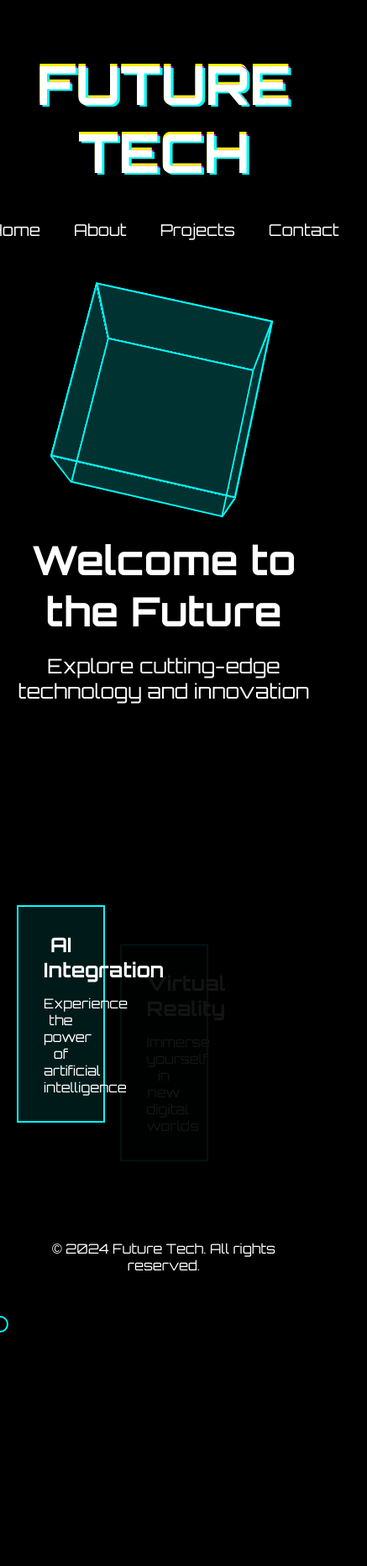
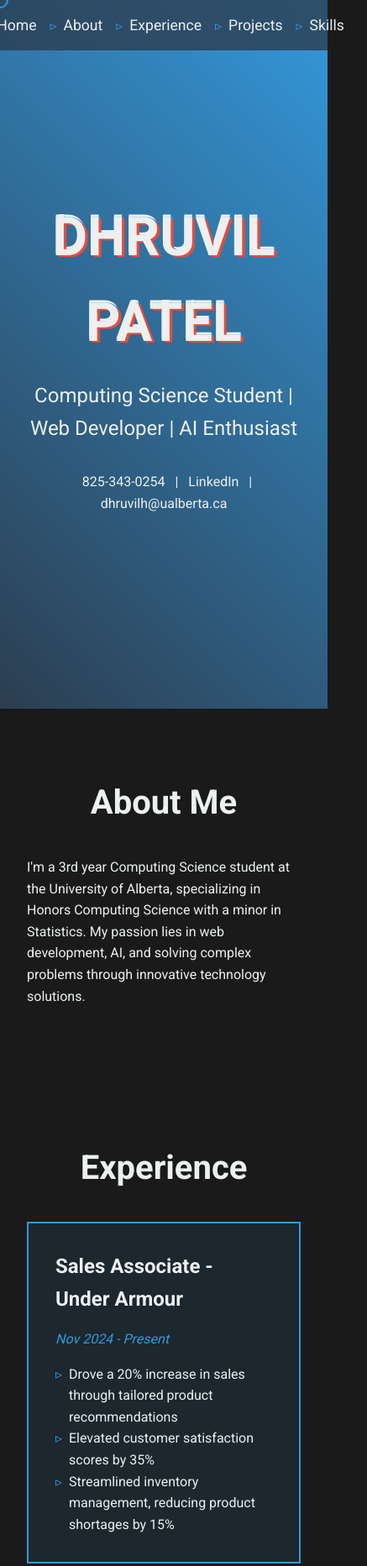
Before and after one commit to dhruveeel/dhruveeel.github.io, a plain HTML site: page index.html in a window 390 px wide. Shown: the top 1865 px of the page at 84% size, 437 px wide, since content can reach past the window. Before the commit the page ends 1577 px from the top, so only its background shows below. Drawn offline with nearby package versions, Linux system fonts and the light colour scheme.

Commit message:
portfolio update

```diff
--- a/index.html
+++ b/index.html
@@ -3,58 +3,132 @@
 <head>
     <meta charset="UTF-8">
     <meta name="viewport" content="width=device-width, initial-scale=1.0">
-    <title>Futuristic Animated Website</title>
+    <title>Dhruvil Patel - Portfolio</title>
     <link rel="stylesheet" href="styles.css">
+    <script src="https://cdnjs.cloudflare.com/ajax/libs/gsap/3.9.1/gsap.min.js"></script>
+    <script src="https://cdnjs.cloudflare.com/ajax/libs/gsap/3.9.1/ScrollTrigger.min.js"></script>
 </head>
 <body>
-    <div class="container">
+    <div class="cursor"></div>
     <header>
-            <h1 class="glitch" data-text="FUTURE TECH">FUTURE TECH</h1>
-        </header>
         <nav>
             <ul>
-                <li><a href="#" class="nav-link">Home</a></li>
-                <li><a href="#" class="nav-link">About</a></li>
-                <li><a href="#" class="nav-link">Projects</a></li>
-                <li><a href="#" class="nav-link">Contact</a></li>
+                <li><a href="#home" class="nav-link">Home</a></li>
+                <li><a href="#about" class="nav-link">About</a></li>
+                <li><a href="#experience" class="nav-link">Experience</a></li>
+                <li><a href="#projects" class="nav-link">Projects</a></li>
+                <li><a href="#skills" class="nav-link">Skills</a></li>
             </ul>
         </nav>
+    </header>
+
     <main>
-            <section class="hero">
-                <div class="cube-container">
-                    <div class="cube">
-                        <div class="face front"></div>
-                        <div class="face back"></div>
-                        <div class="face right"></div>
-                        <div class="face left"></div>
-                        <div class="face top"></div>
-                        <div class="face bottom"></div>
+        <section id="home" class="hero">
+            <h1 class="glitch" data-text="Dhruvil Patel">Dhruvil Patel</h1>
+            <p class="subtitle">Computing Science Student | Web Developer | AI Enthusiast</p>
+            <div class="contact-info">
+                <a href="tel:825-343-0254">825-343-0254</a> |
+                <a href="https://linkedin.com/in/dhruvil-patel-915a5b2a9/" target="_blank">LinkedIn</a> |
+                <a href="mailto:dhruvilh@ualberta.ca">dhruvilh@ualberta.ca</a>
             </div>
+        </section>
+
+        <section id="about" class="about">
+            <h2>About Me</h2>
+            <p>I'm a 3rd year Computing Science student at the University of Alberta, specializing in Honors Computing Science with a minor in Statistics. My passion lies in web development, AI, and solving complex problems through innovative technology solutions.</p>
+        </section>
+
+        <section id="experience" class="experience">
+            <h2>Experience</h2>
+            <div class="experience-card">
+                <h3>Sales Associate - Under Armour</h3>
+                <p class="date">Nov 2024 - Present</p>
+                <ul>
+                    <li>Drove a 20% increase in sales through tailored product recommendations</li>
+                    <li>Elevated customer satisfaction scores by 35%</li>
+                    <li>Streamlined inventory management, reducing product shortages by 15%</li>
+                </ul>
             </div>
-                <h2>Welcome to the Future</h2>
-                <p>Explore cutting-edge technology and innovation</p>
+            <div class="experience-card">
+                <h3>Academic Tutor - University of Alberta Students' Union</h3>
+                <p class="date">May 2023 - Present</p>
+                <ul>
+                    <li>Elevated student academic achievements, resulting in a 15% increase in comprehension</li>
+                    <li>Crafted individualized study plans, leading to a 25% improvement in exam scores</li>
+                </ul>
+            </div>
+            <div class="experience-card">
+                <h3>AI and Web Developer Intern - Smallcap.ai</h3>
+                <p class="date">May 2024 - Aug 2024</p>
+                <ul>
+                    <li>Engineered AI algorithms, enhancing user engagement by 20%</li>
+                    <li>Architected web applications, improving data retrieval efficiency by 30%</li>
+                    <li>Advanced blockchain initiatives, improving digital asset transaction security by 40%</li>
+                </ul>
+            </div>
         </section>
-            <section class="features">
-                <div class="feature-card" id="feature1">
-                    <h3>AI Integration</h3>
-                    <p>Experience the power of artificial intelligence</p>
+
+        <section id="projects" class="projects">
+            <h2>Projects</h2>
+            <div class="project-card">
+                <h3>Interactive Event Scheduling Application</h3>
+                <p>Python, Flask, SQL</p>
+                <ul>
+                    <li>Developed a dynamic web-based application for managing and scheduling events</li>
+                    <li>Integrated user authentication and role-based access control</li>
+                    <li>Implemented REST APIs for seamless data exchange</li>
+                </ul>
             </div>
-                <div class="feature-card" id="feature2">
-                    <h3>Virtual Reality</h3>
-                    <p>Immerse yourself in new digital worlds</p>
+            <div class="project-card">
+                <h3>Machine Learning Model Deployment Platform</h3>
+                <p>Python, HTML, JavaScript</p>
+                <ul>
+                    <li>Designed a web interface to upload, train, and evaluate machine learning models</li>
+                    <li>Created an interactive UI for data visualization and model monitoring</li>
+                    <li>Integrated backend features for model selection and parameter tuning</li>
+                </ul>
             </div>
-                <div class="feature-card" id="feature3">
-                    <h3>Quantum Computing</h3>
-                    <p>Unlock unprecedented computational power</p>
+        </section>
+
+        <section id="skills" class="skills">
+            <h2>Technical Skills</h2>
+            <div class="skill-category">
+                <h3>Languages</h3>
+                <ul>
+                    <li>Python</li>
+                    <li>Ruby</li>
+                    <li>Java</li>
+                    <li>SQL</li>
+                    <li>HTML</li>
+                    <li>JavaScript</li>
+                </ul>
+            </div>
+            <div class="skill-category">
+                <h3>Frameworks and Tools</h3>
+                <ul>
+                    <li>Flask</li>
+                    <li>Git</li>
+                    <li>Autodock</li>
+                    <li>REST APIs</li>
+                    <li>Bioinformatics Libraries</li>
+                </ul>
+            </div>
+            <div class="skill-category">
+                <h3>Concepts</h3>
+                <ul>
+                    <li>Machine Learning</li>
+                    <li>Data Visualization</li>
+                    <li>Backend Development</li>
+                    <li>Workflow Automation</li>
+                </ul>
             </div>
         </section>
     </main>
+
     <footer>
-            <p>&copy; 2024 Future Tech. All rights reserved.</p>
+        <p>&copy; 2024 Dhruvil Patel. All rights reserved.</p>
     </footer>
-    </div>
-    <div class="cursor"></div>
-    <script src="https://cdnjs.cloudflare.com/ajax/libs/gsap/3.9.1/gsap.min.js"></script>
+
     <script src="script.js"></script>
 </body>
 </html>
--- a/script.js
+++ b/script.js
@@ -1,10 +1,10 @@
 document.addEventListener('DOMContentLoaded', () => {
-    // Custom cursor
+    // Custom cursor functionality
     const cursor = document.querySelector('.cursor');
 
     document.addEventListener('mousemove', (e) => {
-        cursor.style.left = e.clientX + 'px';
-        cursor.style.top = e.clientY + 'px';
+        cursor.style.left = `${e.clientX}px`;
+        cursor.style.top = `${e.clientY}px`;
     });
 
     document.addEventListener('mousedown', () => {
@@ -15,10 +15,10 @@ document.addEventListener('DOMContentLoaded', () => {
         cursor.style.transform = 'translate(-50%, -50%) scale(1)';
     });
 
-    // Hover effect for nav links and feature cards
-    const hoverElements = document.querySelectorAll('.nav-link, .feature-card');
+    // Hover effects for interactive elements
+    const hoverElements = document.querySelectorAll('.nav-link, .project-card, .timeline-item');
 
-    hoverElements.forEach(element => {
+    hoverElements.forEach((element) => {
         element.addEventListener('mouseenter', () => {
             cursor.classList.add('hover');
         });
@@ -28,71 +28,88 @@ document.addEventListener('DOMContentLoaded', () => {
         });
     });
 
-    // Animate feature cards on scroll
-    const featureCards = document.querySelectorAll('.feature-card');
+    // GSAP animations for sections
+    gsap.registerPlugin(ScrollTrigger);
 
-    const animateCards = () => {
-        featureCards.forEach((card, index) => {
-            gsap.from(card, {
-                duration: 1,
-                opacity: 0,
-                y: 50,
-                delay: index * 0.2,
-                scrollTrigger: {
-                    trigger: card,
-                    start: 'top 80%',
-                    end: 'bottom 20%',
-                    toggleActions: 'play none none reverse'
-                }
-            });
+    // Hero section animation
+    gsap.from('.hero h1', {
+        duration: 1,
+        opacity: 0,
+        y: -50,
+        ease: 'power2.out',
+    });
+
+    gsap.from('.subtitle', {
+        duration: 1,
+        opacity: 0,
+        y: 50,
+        delay: 0.5,
+        ease: 'power2.out',
+    });
+
+    gsap.from('.contact-info p', {
+        duration: 1,
+        opacity: 0,
+        x: -50,
+        delay: 1,
+        stagger: 0.2,
+        ease: 'power2.out',
+    });
+
+    // Section titles animation
+    gsap.utils.toArray('.section-title').forEach((title) => {
+        gsap.from(title, {
+            scrollTrigger: {
+                trigger: title,
+                start: 'top 80%',
+            },
+            duration: 1,
+            opacity: 0,
+            y: -30,
+            ease: 'power2.out',
         });
-    };
+    });
 
-    animateCards();
+    // Timeline items animation
+    gsap.utils.toArray('.timeline-item').forEach((item, index) => {
+        gsap.from(item, {
+            scrollTrigger: {
+                trigger: item,
+                start: 'top 90%',
+            },
+            duration: 1,
+            opacity: 0,
+            x: index % 2 === 0 ? -100 : 100, // Alternate direction
+            ease: 'power2.out',
+        });
+    });
 
-    // Glitch effect for header
-    const glitchText = document.querySelector('.glitch');
+    // Project cards animation
+    gsap.utils.toArray('.project-card').forEach((card) => {
+        gsap.from(card, {
+            scrollTrigger: {
+                trigger: card,
+                start: 'top 85%',
+            },
+            duration: 1,
+            opacity: 0,
+            scale: 0.9,
+            ease: 'power2.out',
+        });
+    });
 
-    const glitch = () => {
-        const glitchEffect = gsap.timeline();
-
-        glitchEffect.to(glitchText, {
-            duration: 0.1,
-            skewX: 70,
-            ease: 'power4.inOut'
-        })
-        .to(glitchText, {
-            duration: 0.04,
-            skewX: 0,
-            ease: 'power4.inOut'
-        })
-        .to(glitchText, {
-            duration: 0.04,
-            opacity: 0
-        })
-        .to(glitchText, {
-            duration: 0.04,
-            opacity: 1
-        })
-        .to(glitchText, {
-            duration: 0.04,
-            x: -20
-        })
-        .to(glitchText, {
-            duration: 0.04,
-            x: 0
+    // Skills categories animation
+    gsap.utils.toArray('.skill-category').forEach((category) => {
+        gsap.from(category, {
+            scrollTrigger: {
+                trigger: category,
+                start: 'top 90%',
+            },
+            duration: 1,
+            opacity: 0,
+            y: 50,
+            stagger: 0.2,
+            ease: 'power2.out',
         });
-
-        glitchEffect.play();
-    };
-
-    setInterval(glitch, 5000);
-
-    // Parallax effect for hero section
-    const heroSection = document.querySelector('.hero');
-
-    window.addEventListener('scroll', () => {
-        const scrollPosition = window.pageYOffset;
-        heroSection.style.transform = `translateY(${scrollPosition * 0.5}px)`;
     });
 });
--- a/styles.css
+++ b/styles.css
@@ -1,4 +1,12 @@
-@import url('https://fonts.googleapis.com/css2?family=Orbitron:wght@400;700&display=swap');
+@import url('https://fonts.googleapis.com/css2?family=Roboto:wght@300;400;700&display=swap');
+
+:root {
+    --primary-color: #2c3e50;
+    --secondary-color: #3498db;
+    --accent-color: #e74c3c;
+    --text-color: #ecf0f1;
+    --background-color: #1a1a1a;
+}
 
 * {
     margin: 0;
@@ -7,82 +15,36 @@
 }
 
 body {
-    font-family: 'Orbitron', sans-serif;
-    background-color: #000;
-    color: #fff;
+    font-family: 'Roboto', sans-serif;
+    background-color: var(--background-color);
+    color: var(--text-color);
+    line-height: 1.6;
     overflow-x: hidden;
 }
 
-.container {
-    max-width: 1200px;
-    margin: 0 auto;
-    padding: 20px;
+.cursor {
+    width: 20px;
+    height: 20px;
+    border: 2px solid var(--secondary-color);
+    border-radius: 50%;
+    position: fixed;
+    pointer-events: none;
+    transform: translate(-50%, -50%);
+    transition: all 0.1s ease;
+    z-index: 9999;
+}
+
+.cursor.hover {
+    transform: translate(-50%, -50%) scale(1.5);
+    background-color: rgba(52, 152, 219, 0.5);
 }
 
 header {
-    text-align: center;
-    padding: 40px 0;
-}
-
-.glitch {
-    font-size: 4rem;
-    font-weight: bold;
-    text-transform: uppercase;
-    position: relative;
-    text-shadow: 0.05em 0 0 #00fffc, -0.03em -0.04em 0 #fc00ff,
-                 0.025em 0.04em 0 #fffc00;
-    animation: glitch 725ms infinite;
-}
-
-.glitch span {
-    position: absolute;
-    top: 0;
-    left: 0;
-}
-
-.glitch span:first-child {
-    animation: glitch 500ms infinite;
-    clip-path: polygon(0 0, 100% 0, 100% 35%, 0 35%);
-    transform: translate(-0.04em, -0.03em);
-    opacity: 0.75;
-}
-
-.glitch span:last-child {
-    animation: glitch 375ms infinite;
-    clip-path: polygon(0 65%, 100% 65%, 100% 100%, 0 100%);
-    transform: translate(0.04em, 0.03em);
-    opacity: 0.75;
-}
-
-@keyframes glitch {
-    0% {
-        text-shadow: 0.05em 0 0 #00fffc, -0.03em -0.04em 0 #fc00ff,
-                     0.025em 0.04em 0 #fffc00;
-    }
-    15% {
-        text-shadow: 0.05em 0 0 #00fffc, -0.03em -0.04em 0 #fc00ff,
-                     0.025em 0.04em 0 #fffc00;
-    }
-    16% {
-        text-shadow: -0.05em -0.025em 0 #00fffc, 0.025em 0.035em 0 #fc00ff,
-                     -0.05em -0.05em 0 #fffc00;
-    }
-    49% {
-        text-shadow: -0.05em -0.025em 0 #00fffc, 0.025em 0.035em 0 #fc00ff,
-                     -0.05em -0.05em 0 #fffc00;
-    }
-    50% {
-        text-shadow: 0.05em 0.035em 0 #00fffc, 0.03em 0 0 #fc00ff,
-                     0 -0.04em 0 #fffc00;
-    }
-    99% {
-        text-shadow: 0.05em 0.035em 0 #00fffc, 0.03em 0 0 #fc00ff,
-                     0 -0.04em 0 #fffc00;
-    }
-    100% {
-        text-shadow: -0.05em 0 0 #00fffc, -0.025em -0.04em 0 #fc00ff,
-                     -0.04em -0.025em 0 #fffc00;
-    }
+    background-color: rgba(44, 62, 80, 0.8);
+    padding: 1rem 0;
+    position: fixed;
+    width: 100%;
+    z-index: 1000;
 }
 
 nav ul {
@@ -92,13 +54,13 @@ nav ul {
 }
 
 nav ul li {
-    margin: 0 20px;
+    margin: 0 1rem;
 }
 
 .nav-link {
-    color: #fff;
+    color: var(--text-color);
     text-decoration: none;
-    font-size: 1.2rem;
+    font-size: 1.1rem;
     position: relative;
     transition: all 0.3s ease;
 }
@@ -110,7 +72,7 @@ nav ul li {
     left: 0;
     width: 100%;
     height: 2px;
-    background-color: #00fffc;
+    background-color: var(--secondary-color);
     transform: scaleX(0);
     transition: transform 0.3s ease;
 }
@@ -120,106 +82,143 @@ nav ul li {
 }
 
 .hero {
+    height: 100vh;
+    display: flex;
+    flex-direction: column;
+    justify-content: center;
+    align-items: center;
     text-align: center;
-    padding: 100px 0;
-    position: relative;
+    padding: 2rem;
+    background: linear-gradient(45deg, var(--primary-color), var(--secondary-color));
 }
 
-.cube-container {
-    perspective: 1000px;
-    width: 200px;
-    height: 200px;
-    margin: 0 auto 50px;
+.glitch {
+    font-size: 4rem;
+    font-weight: bold;
+    text-transform: uppercase;
+    position: relative;
+    text-shadow: 0.05em 0 0 var(--accent-color), -0.03em -0.04em 0 var(--secondary-color),
+                 0.025em 0.04em 0 var(--text-color);
+    animation: glitch 725ms infinite;
 }
 
-.cube {
-    width: 100%;
-    height: 100%;
-    position: relative;
-    transform-style: preserve-3d;
-    animation: rotate 20s infinite linear;
+@keyframes glitch {
+    0% {
+        text-shadow: 0.05em 0 0 var(--accent-color), -0.03em -0.04em 0 var(--secondary-color),
+                     0.025em 0.04em 0 var(--text-color);
+    }
+    15% {
+        text-shadow: 0.05em 0 0 var(--accent-color), -0.03em -0.04em 0 var(--secondary-color),
+                     0.025em 0.04em 0 var(--text-color);
+    }
+    16% {
+        text-shadow: -0.05em -0.025em 0 var(--accent-color), 0.025em 0.035em 0 var(--secondary-color),
+                     -0.05em -0.05em 0 var(--text-color);
+    }
+    49% {
+        text-shadow: -0.05em -0.025em 0 var(--accent-color), 0.025em 0.035em 0 var(--secondary-color),
+                     -0.05em -0.05em 0 var(--text-color);
+    }
+    50% {
+        text-shadow: 0.05em 0.035em 0 var(--accent-color), 0.03em 0 0 var(--secondary-color),
+                     0 -0.04em 0 var(--text-color);
+    }
+    99% {
+        text-shadow: 0.05em 0.035em 0 var(--accent-color), 0.03em 0 0 var(--secondary-color),
+                     0 -0.04em 0 var(--text-color);
+    }
+    100% {
+        text-shadow: -0.05em 0 0 var(--accent-color), -0.025em -0.04em 0 var(--secondary-color),
+                     -0.04em -0.025em 0 var(--text-color);
+    }
 }
 
-.face {
-    position: absolute;
-    width: 200px;
-    height: 200px;
-    background: rgba(0, 255, 252, 0.1);
-    border: 2px solid #00fffc;
-    display: flex;
-    align-items: center;
-    justify-content: center;
-    font-size: 40px;
-    color: #fff;
+.subtitle {
+    font-size: 1.5rem;
+    margin-top: 1rem;
 }
 
-.front  { transform: rotateY(0deg) translateZ(100px); }
-.back   { transform: rotateY(180deg) translateZ(100px); }
-.right  { transform: rotateY(90deg) translateZ(100px); }
-.left   { transform: rotateY(-90deg) translateZ(100px); }
-.top    { transform: rotateX(90deg) translateZ(100px); }
-.bottom { transform: rotateX(-90deg) translateZ(100px); }
-
-@keyframes rotate {
-    from { transform: rotateX(0deg) rotateY(0deg); }
-    to { transform: rotateX(360deg) rotateY(360deg); }
+.contact-info {
+    margin-top: 2rem;
 }
 
-.hero h2 {
-    font-size: 3rem;
-    margin-bottom: 20px;
+.contact-info a {
+    color: var(--text-color);
+    text-decoration: none;
+    margin: 0 0.5rem;
+    transition: color 0.3s ease;
 }
 
-.hero p {
-    font-size: 1.5rem;
-    margin-bottom: 40px;
+.contact-info a:hover {
+    color: var(--accent-color);
 }
 
-.features {
-    display: flex;
-    justify-content: space-between;
-    margin-top: 100px;
+section {
+    padding: 5rem 2rem;
 }
 
-.feature-card {
-    background: rgba(0, 255, 252, 0.1);
-    border: 2px solid #00fffc;
-    padding: 30px;
-    width: 30%;
+h2 {
+    font-size: 2.5rem;
+    margin-bottom: 2rem;
     text-align: center;
-    transition: all 0.3s ease;
-    cursor: pointer;
 }
 
-.feature-card:hover {
-    transform: translateY(-10px);
-    box-shadow: 0 10px 20px rgba(0, 255, 252, 0.3);
+.experience-card, .project-card {
+    background-color: rgba(52, 152, 219, 0.1);
+    border: 2px solid var(--secondary-color);
+    padding: 2rem;
+    margin-bottom: 2rem;
+    transition: all 0.3s ease;
 }
 
-.feature-card h3 {
+.experience-card:hover, .project-card:hover {
+    transform: translateY(-10px);
+    box-shadow: 0 10px 20px rgba(52, 152, 219, 0.3);
+}
+
+.experience-card h3, .project-card h3 {
     font-size: 1.5rem;
-    margin-bottom: 15px;
+    margin-bottom: 1rem;
+}
+
+.date {
+    font-style: italic;
+    color: var(--secondary-color);
+    margin-bottom: 1rem;
+}
+
+ul {
+    list-style-type: none;
+    padding-left: 1rem;
+}
+
+ul li::before {
+    content: '▹';
+    color: var(--secondary-color);
+    display: inline-block;
+    width: 1em;
+    margin-left: -1em;
+}
+
+.skills {
+    display: flex;
+    flex-wrap: wrap;
+    justify-content: space-around;
+}
+
+.skill-category {
+    flex-basis: 30%;
+    margin-bottom: 2rem;
+}
+
+.skill-category h3 {
+    font-size: 1.3rem;
+    margin-bottom: 1rem;
+    color: var(--secondary-color);
 }
 
 footer {
     text-align: center;
-    padding: 40px 0;
-    margin-top: 100px;
+    padding: 2rem;
+    background-color: var(--primary-color);
 }
-
-.cursor {
-    width: 20px;
-    height: 20px;
-    border: 2px solid #00fffc;
-    border-radius: 50%;
-    position: fixed;
-    pointer-events: none;
-    transform: translate(-50%, -50%);
-    transition: all 0.1s ease;
-    z-index: 9999;
-}
-
-.cursor.hover {
-    transform: translate(-50%, -50%) scale(1.5);
-    background-color: rgba(0, 255, 252, 0.5);
-}
```
Lines whose indentation alone changed are shown as unchanged.
